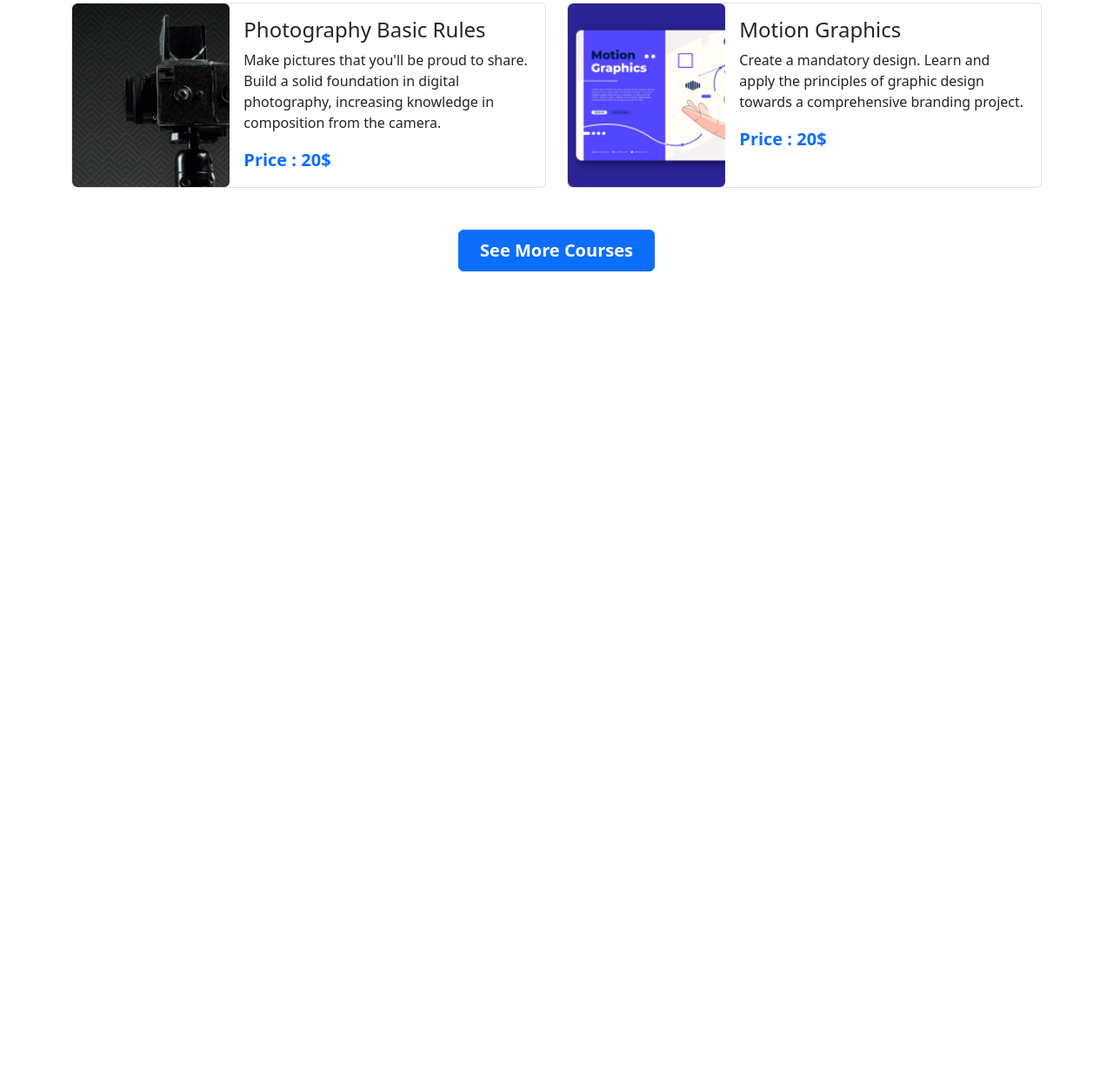
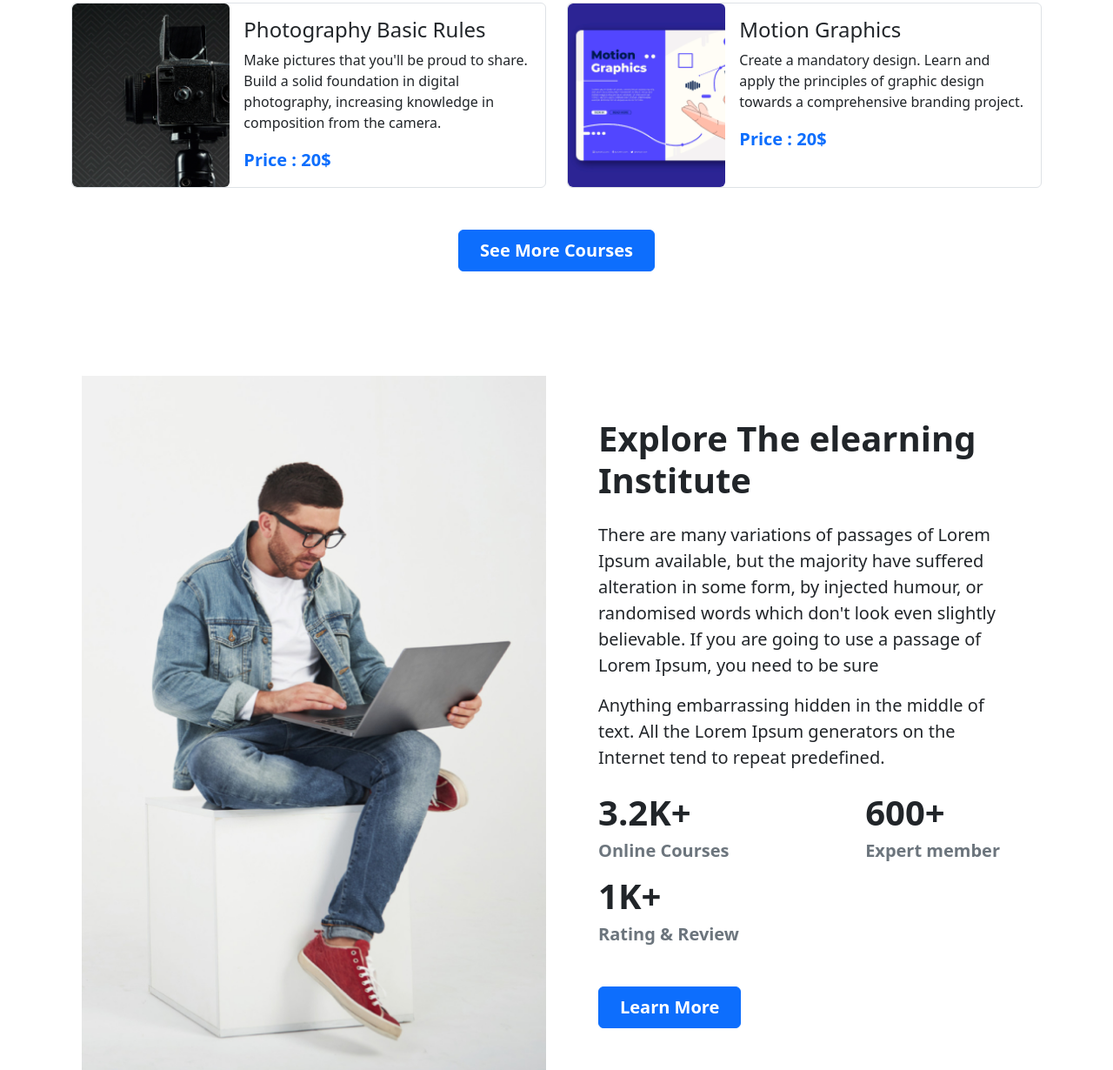
Before and after one commit to noyonali492/wp-website-assignment3, a plain HTML site: page index.html in a window 1280 px wide. Shown: the part 1431-2661 px from the top of the page at 87% size. Before the commit the page ends 1743 px from the top, so only its background shows below. Drawn offline with nearby package versions, Linux system fonts and the light colour scheme.

Commit message:
nstitute section

```diff
--- a/index.html
+++ b/index.html
@@ -206,6 +206,45 @@
         </section>
         <!-- Courses section end -->
 
+        <!-- Institute section start -->
+        <section id="about" class="container-lg text-center text-lg-start pt-5 mt-3 mt-md-5">
+            <div class="container-fluid">
+                <div class="row row-cols-1 row-cols-lg-2 mt-4">
+                    <div class="col">
+                        <img src="images/working.png" alt="" class="img-fluid w-100 h-100">
+                    </div>
+                    <div class="col p-3 p-lg-5">
+                        <h1 class="fw-bold">Explore The elearning
+                            Institute</h1>
+                        <p class="fs-5 mt-4">There are many variations of passages of Lorem Ipsum available, but the
+                            majority have suffered alteration in some form, by injected humour, or
+                            randomised words which don't look even slightly believable. If you are going
+                            to use a passage of Lorem Ipsum, you need to be sure
+                        </p>
+                        <p class="fs-5 mb-4">Anything embarrassing hidden in the middle of text. All the Lorem Ipsum
+                            generators on the Internet tend to repeat predefined.
+                        </p>
+                        <div class="d-flex justify-content-between flex-wrap gap-2 my-4">
+                            <div class="d-flex flex-column">
+                                <h1 class="fw-bold">3.2K+</h1>
+                                <h5 class="fw-bold text-secondary">Online Courses</h5>
+                            </div>
+                            <div class="d-flex flex-column">
+                                <h1 class="fw-bold">600+</h1>
+                                <h5 class="fw-bold text-secondary">Expert member</h5>
+                            </div>
+                            <div class="d-flex flex-column">
+                                <h1 class="fw-bold">1K+</h1>
+                                <h5 class="fw-bold text-secondary">Rating & Review</h5>
+                            </div>
+                        </div>
+
+                        <a href="#" class="btn btn-primary px-4 py-2 fs-5 fw-bold mt-3">Learn More</a>
+                    </div>
+                </div>
+            </div>
+        </section>
+        <!-- Institute section End -->
 
     </main>
     <!-- Option 1: Bootstrap Bundle with Popper -->
--- a/styles.css
+++ b/styles.css
@@ -35,3 +35,7 @@
     justify-content: center;
     align-items: center;
 }
+
+#about img {
+    object-fit: cover;
+}
```
